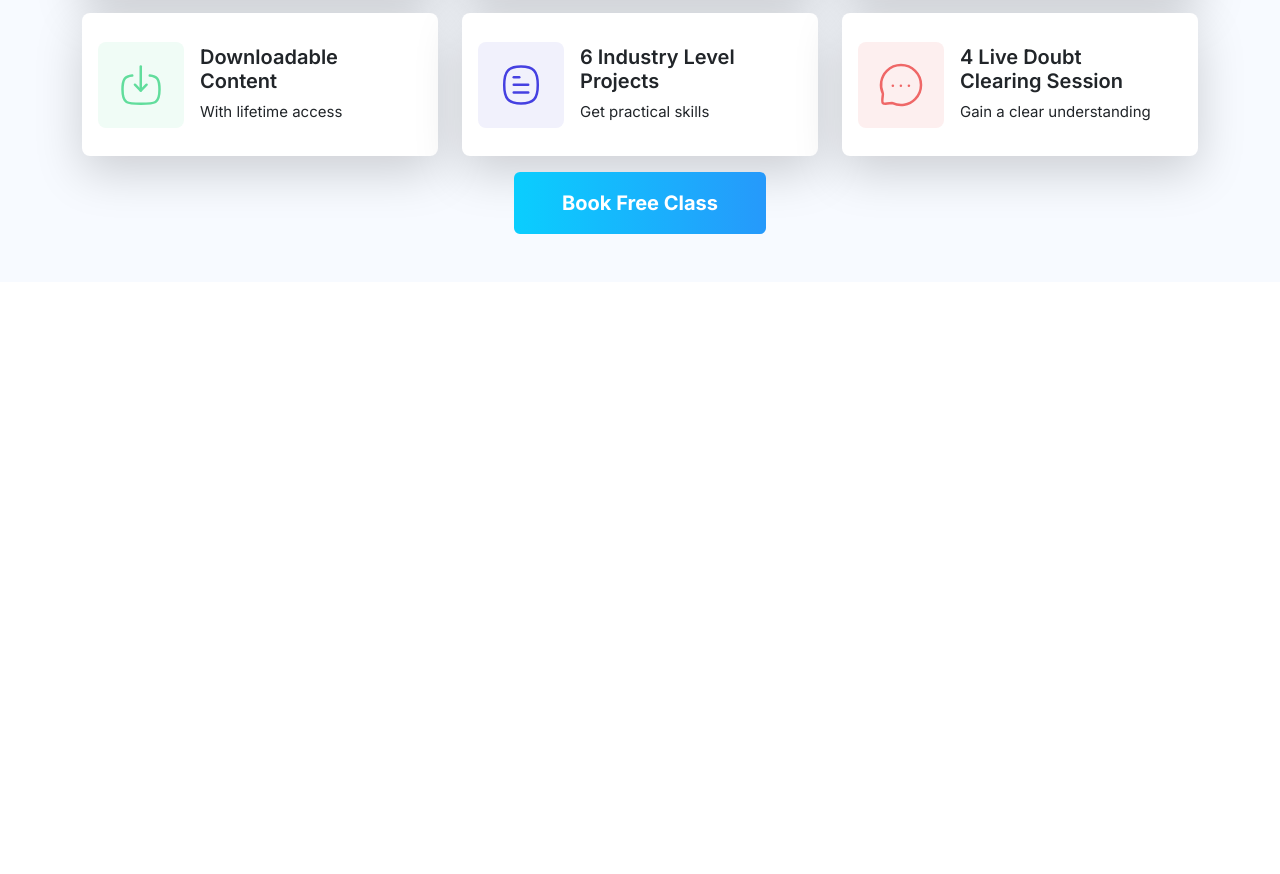
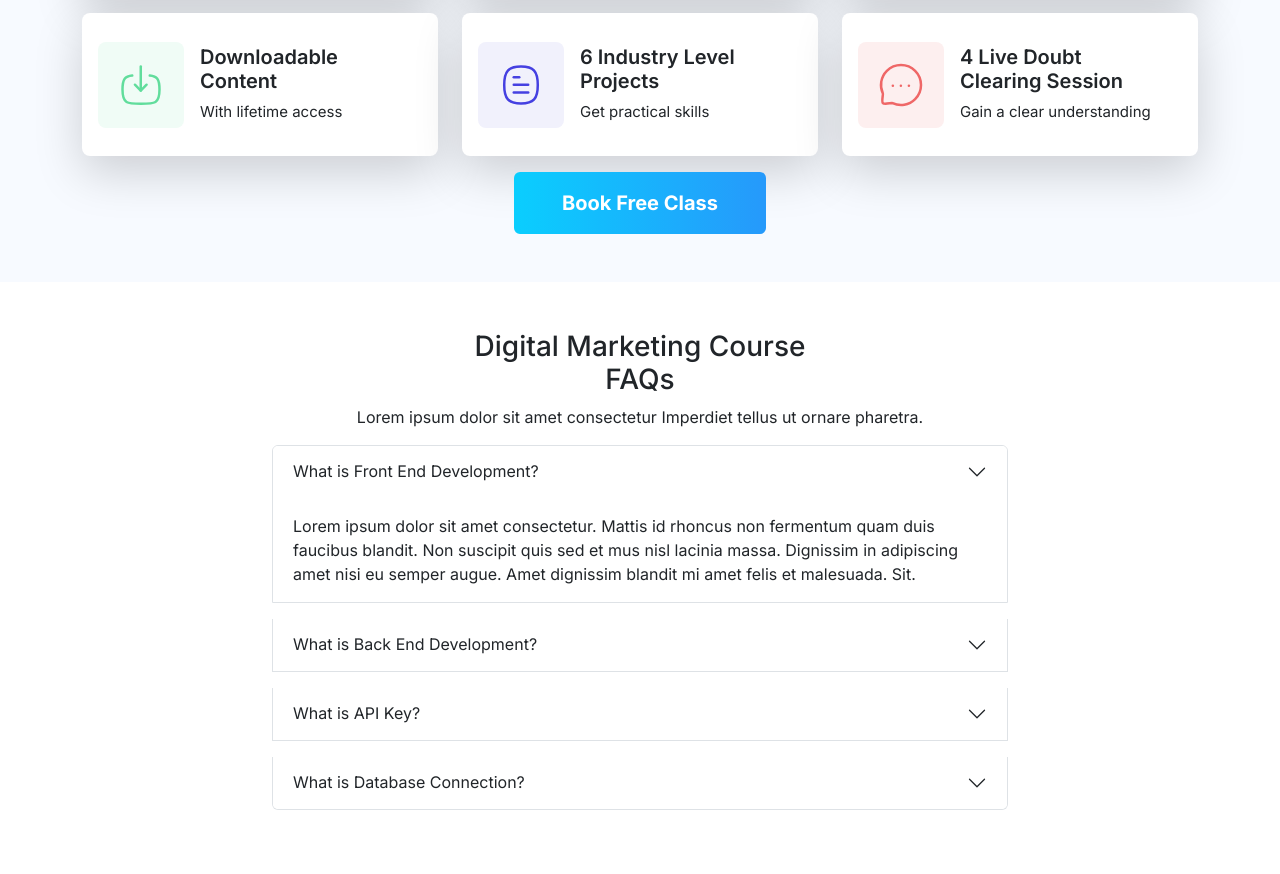
Before and after one commit to madhavnaresh/wscubetech, a plain HTML site: page index.html in a window 1280 px wide. Shown: the part 1137-2011 px from the top of the page. Before the commit the page ends 1419 px from the top, so only its background shows below. Drawn offline with nearby package versions, Linux system fonts and the light colour scheme.

Commit message:
added FAQs with Accordion methods

```diff
--- a/index.html
+++ b/index.html
@@ -253,10 +253,87 @@
                 </div>
             </div>
             <div class="text-center pt-3">
-                <button data-bs-toggle="modal" data-bs-target="#bookDemo" class="bookbtn border-0 rounded-2">Book Free Class</button>
+                <button data-bs-toggle="modal" data-bs-target="#bookDemo" class="bookbtn border-0 rounded-2">Book Free
+                    Class</button>
             </div>
         </div>
         </div>
+    </section>
+    <section class="Faqsection container-fluid py-5">
+        <div class="container">
+            <div class="row justify-content-center">
+                <div class="col-lg-8">
+                    <h3 class="text-center">Digital Marketing Course <br /> FAQs</h3>
+                    <p class="text-center">Lorem ipsum dolor sit amet consectetur Imperdiet tellus ut ornare pharetra.
+                    </p>
+                    <div class="accordion faques">
+                        <div class="accordion-item mb-3">
+                            <h2 class="accordion-header">
+                                <button class="accordion-button collapsed" type="button" data-bs-toggle="collapse"
+                                    data-bs-target="#faq1">
+                                    What is Front End Development?
+                                </button>
+                            </h2>
+                            <div id="faq1" class="accordion-collapse collapse show">
+                                <div class="accordion-body faqans">
+                                    Lorem ipsum dolor sit amet consectetur. Mattis id rhoncus non fermentum quam duis
+                                    faucibus blandit. Non suscipit quis sed et mus nisl lacinia massa. Dignissim in
+                                    adipiscing amet nisi eu semper augue. Amet dignissim blandit mi amet felis et
+                                    malesuada. Sit.
+                                </div>
+                            </div>
+                        </div>
+                        <div class="accordion-item mb-3">
+                            <h2 class="accordion-header">
+                                <button class="accordion-button collapsed" type="button" data-bs-toggle="collapse"
+                                    data-bs-target="#faq2">
+                                    What is Back End Development?
+                                </button>
+                            </h2>
+                            <div id="faq2" class="accordion-collapse collapse">
+                                <div class="accordion-body faqans">
+                                    Lorem ipsum dolor sit amet consectetur. Mattis id rhoncus non fermentum quam duis
+                                    faucibus blandit. Non suscipit quis sed et mus nisl lacinia massa. Dignissim in
+                                    adipiscing amet nisi eu semper augue. Amet dignissim blandit mi amet felis et
+                                    malesuada. Sit.
+                                </div>
+                            </div>
+                        </div>
+                        <div class="accordion-item mb-3">
+                            <h2 class="accordion-header">
+                                <button class="accordion-button collapsed" type="button" data-bs-toggle="collapse"
+                                    data-bs-target="#faq3">
+                                    What is API Key?
+                                </button>
+                            </h2>
+                            <div id="faq3" class="accordion-collapse collapse">
+                                <div class="accordion-body faqans">
+                                    Lorem ipsum dolor sit amet consectetur. Mattis id rhoncus non fermentum quam duis
+                                    faucibus blandit. Non suscipit quis sed et mus nisl lacinia massa. Dignissim in
+                                    adipiscing amet nisi eu semper augue. Amet dignissim blandit mi amet felis et
+                                    malesuada. Sit.
+                                </div>
+                            </div>
+                        </div>
+                        <div class="accordion-item mb-3">
+                            <h2 class="accordion-header">
+                                <button class="accordion-button collapsed" type="button" data-bs-toggle="collapse"
+                                    data-bs-target="#faq4">
+                                    What is Database Connection?
+                                </button>
+                            </h2>
+                            <div id="faq4" class="accordion-collapse collapse">
+                                <div class="accordion-body faqans">
+                                    Lorem ipsum dolor sit amet consectetur. Mattis id rhoncus non fermentum quam duis
+                                    faucibus blandit. Non suscipit quis sed et mus nisl lacinia massa. Dignissim in
+                                    adipiscing amet nisi eu semper augue. Amet dignissim blandit mi amet felis et
+                                    malesuada. Sit.
+                                </div>
+                            </div>
+                        </div>
+                    </div>
+                </div>
+            </div>
     </section>
 </body>
 <script src="https://cdn.jsdelivr.net/npm/@popperjs/core@2.11.8/dist/umd/popper.min.js"></script>
```
